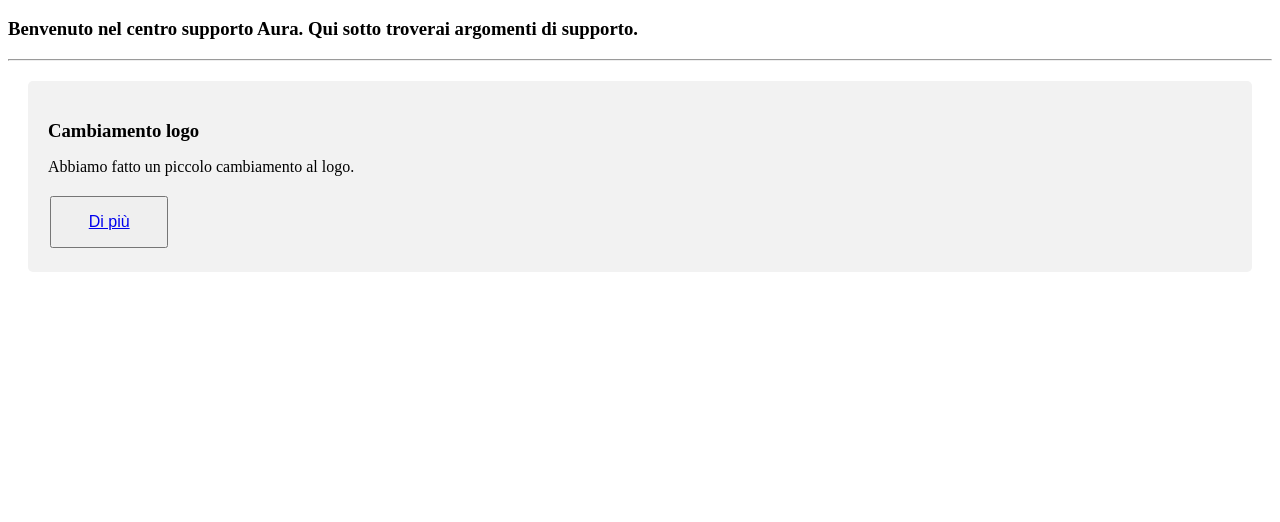
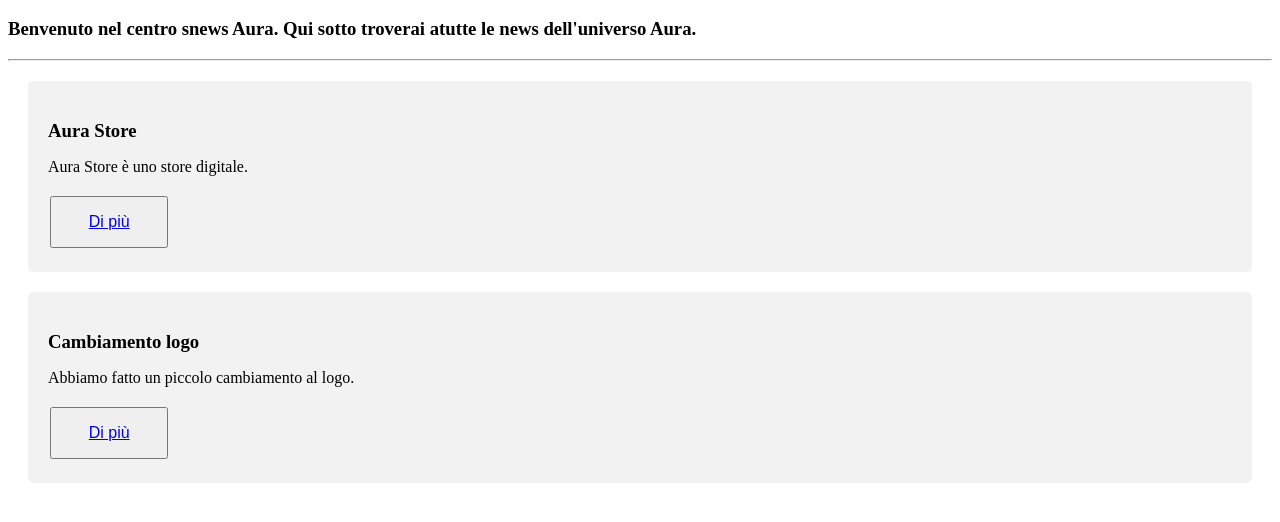
Before and after one commit to madebyanto/news.aura.io, a plain HTML site: page index.html in a window 1280 px wide. Shown: the part 48-570 px from the top of the page. Drawn offline with Linux system fonts and the light colour scheme.

Commit message:
Update index.html

```diff
--- a/index.html
+++ b/index.html
@@ -1,6 +1,37 @@
 <h1>Benvenuto!</h1>
-<h3>Benvenuto nel centro supporto Aura. Qui sotto troverai argomenti di supporto.</h3>
+<h3>Benvenuto nel centro snews Aura. Qui sotto troverai atutte le news dell'universo Aura.</h3>
+<hr>
+<style>
+    .widget {
+      background-color: #f2f2f2; /* Grigio chiaro */
+      padding: 20px;
+      border-radius: 5px;
+      margin: 20px; /* Distanza dal bordo */
+    }
 
+    .widget h3 {
+      margin-bottom: 10px;
+    }
+
+    .widget button {
+      color: black;
+      padding: 15px 32px;
+      text-align: center;
+      text-decoration: none;
+      display: inline-block;
+      font-size: 16px;
+      margin: 4px 2px;
+      cursor: pointer;
+      width: 10%; /* Bottone largo per tutta la larghezza del widget */
+    }
+  </style>
+</head>
+<body>
+  <div class="widget">
+    <h3>Aura Store</h3>
+    <p>Aura Store è uno store digitale.</p>
+    <button><a href="introducing_aura_store.html">Di più</a></button>
+  </div
 <hr>
 
 <style>
```
